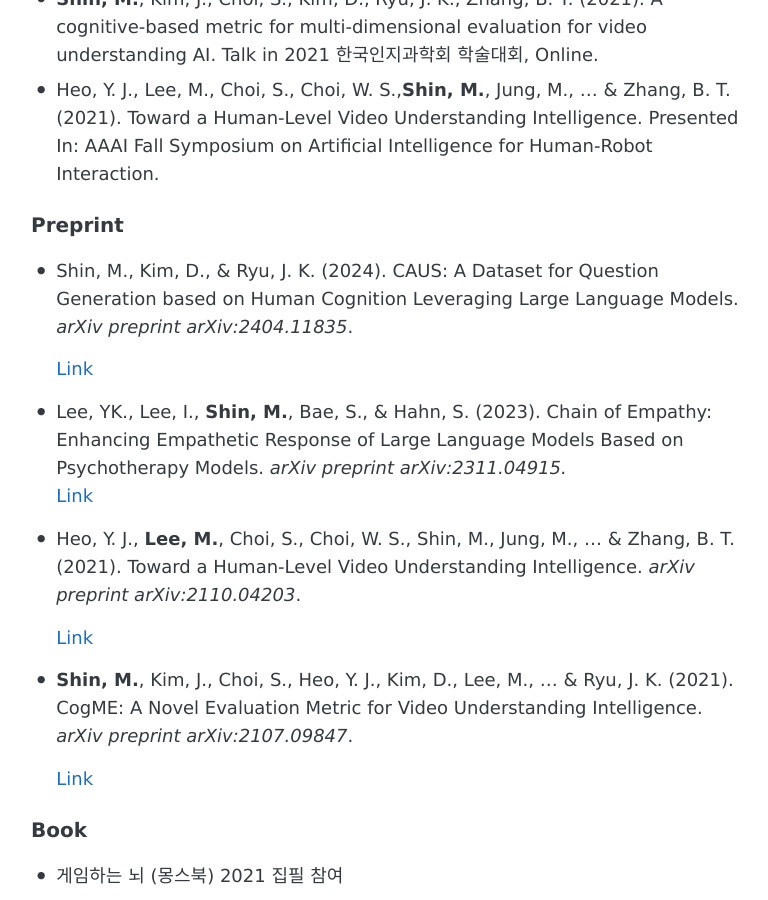
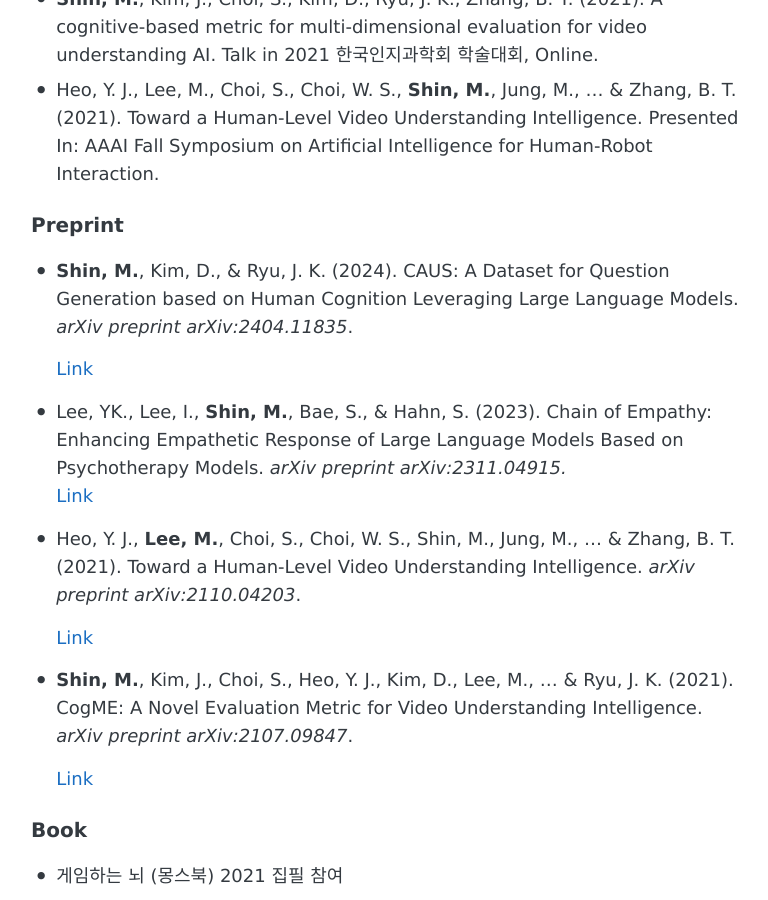
Before and after one commit to shinymj/shinymj.github.io, a Jekyll site: the page built from about.md, in a window 1280 px wide and 900 px high, scrolled down 4068 px. Shown: the whole window, without its empty margins (249-1017 px from the left). Built offline with Jekyll 4.4.1, drawn with Linux system fonts in a browser that asks for light colours.

```diff
--- a/about.md
+++ b/about.md
@@ -115,11 +115,11 @@ Institute for Cognitive Science
 - **Shin, M.**, Jang, M, Cho, M., and Ryu, J-K. (2023. June) A Design of a Dataset for Human-like Question Generation under Uncertainty for Interactive Robots [Work-in-Process Paper]. *2023 20th International Conference on Ubiquitous Robots (UR).* Honolulu, HI., USA.
 - **Shin, M.**, Jang, M, Cho, M., and Ryu, J-K. (2023. February) A Study on the Types of Inquiries for Generating Uncertainty-Resolving Questions [Poster]. *The 18th Korea Robotics Society Annual Conference (KRoC 2023),* Pyeongchang, Korea.
 - **Shin, M.**, Kim, J., Choi, S., Kim, D., Ryu, J. K., Zhang, B. T. (2021). A cognitive-based metric for multi-dimensional evaluation for video understanding AI. Talk in 2021 한국인지과학회 학술대회, Online.
-- Heo, Y. J., Lee, M., Choi, S., Choi, W. S.,**Shin, M.**, Jung, M., ... & Zhang, B. T. (2021). Toward a Human-Level Video Understanding Intelligence. Presented In: AAAI Fall Symposium on Artificial Intelligence for Human-Robot Interaction.
+- Heo, Y. J., Lee, M., Choi, S., Choi, W. S., **Shin, M.**, Jung, M., ... & Zhang, B. T. (2021). Toward a Human-Level Video Understanding Intelligence. Presented In: AAAI Fall Symposium on Artificial Intelligence for Human-Robot Interaction.
 
 ### Preprint
 
-- Shin, M., Kim, D., & Ryu, J. K. (2024). CAUS: A Dataset for Question Generation based on Human Cognition Leveraging Large Language Models. *arXiv preprint arXiv:2404.11835*.
+- **Shin, M.**, Kim, D., & Ryu, J. K. (2024). CAUS: A Dataset for Question Generation based on Human Cognition Leveraging Large Language Models. *arXiv preprint arXiv:2404.11835*.
 
     [Link](https://arxiv.org/abs/2404.11835)
 
```
